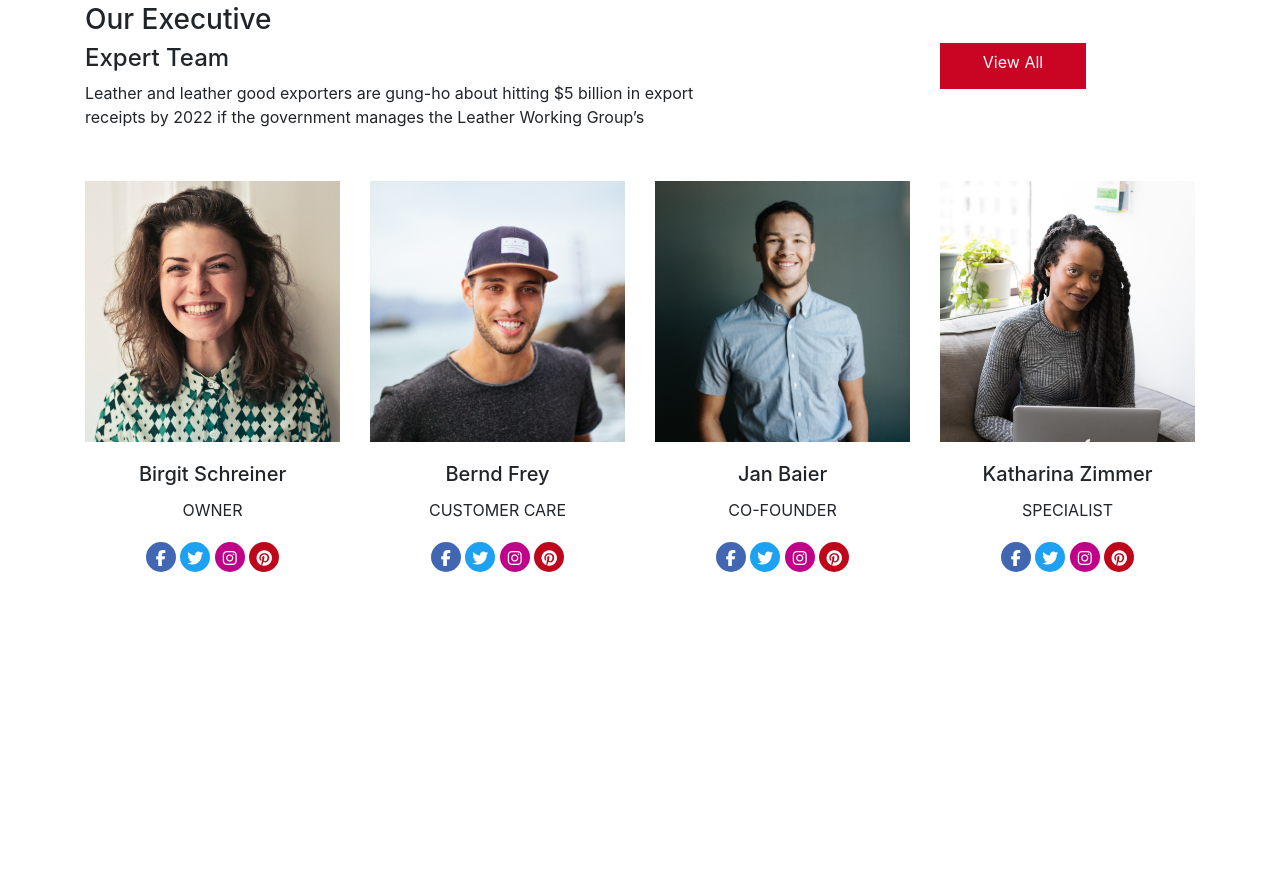
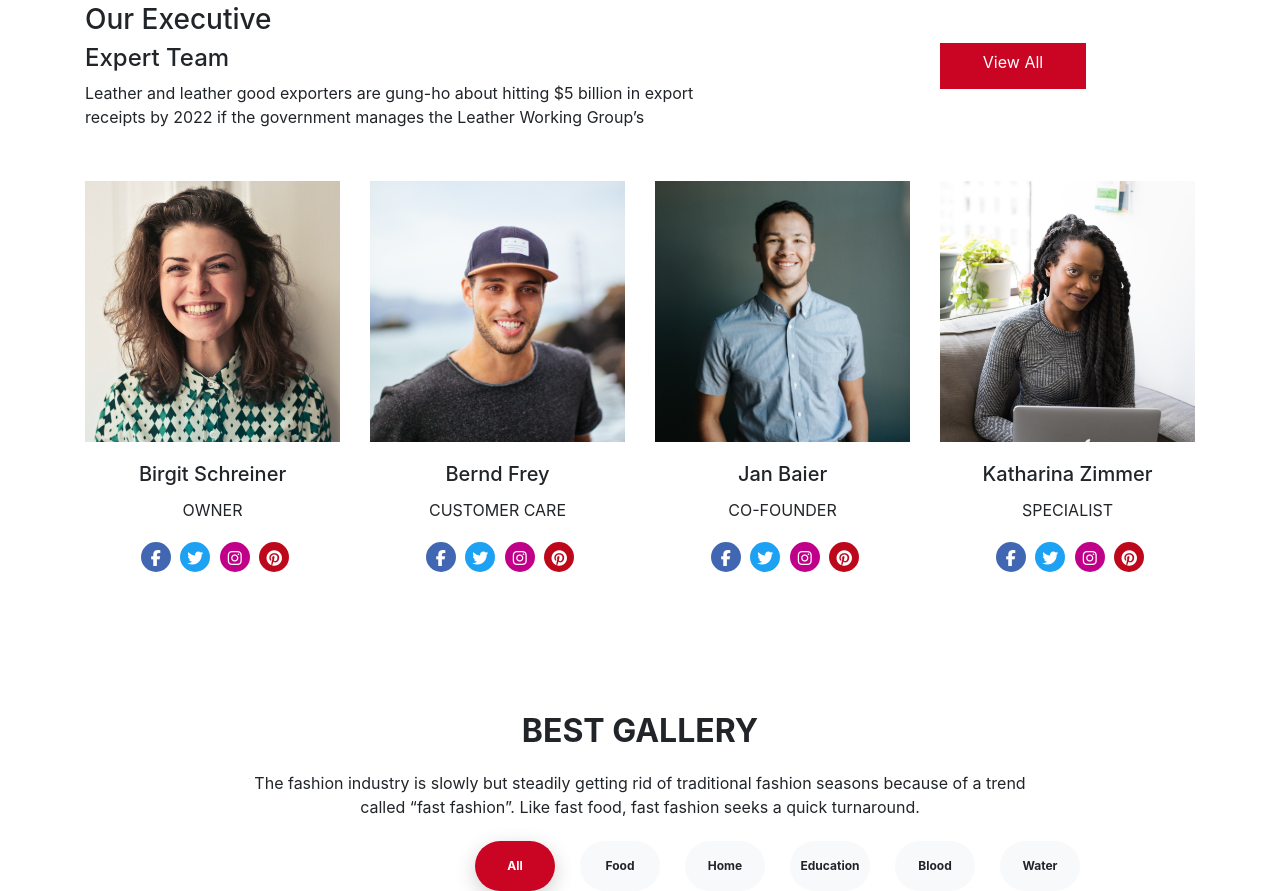
Before and after one commit to AlexZozulia/graduation-project, a website: page index.html in a window 1280 px wide. Shown: the part 4936-5827 px from the top of the page. Before the commit the page ends 5528 px from the top, so only its background shows below. Drawn offline with Linux system fonts and the light colour scheme; files whose address does not match are found by name.

Commit message:
best gallery

```diff
--- a/index.html
+++ b/index.html
@@ -457,6 +457,30 @@
     </div>
 </section>
 
+
+<section class="best-gallery">
+    <div class="container">
+        <h2>BEST GALLERY</h2>
+        <p>The fashion industry is slowly but steadily getting rid of traditional fashion seasons because of a trend <br>
+            called “fast fashion”. Like fast food, fast fashion seeks a quick turnaround. <br>
+            Consumers are constantly looking for new designs and denying waiting until another fashion season begins.</p>
+
+    </div>
+    <div class="span-gallery">
+        <a class="badge badge-pill badge-danger">All</a>
+        <a class="badge badge-pill badge-light">Food</a>
+        <a class="badge badge-pill badge-light">Home</a>
+        <a class="badge badge-pill badge-light">Education</a>
+        <a class="badge badge-pill badge-light">Blood</a>
+        <a class="badge badge-pill badge-light">Water</a>
+    </div>
+
+
+</section>
+
+
+
+
 <script src="build/js/script.min.js"></script>
 </body>
 </html>
--- a/package.json
+++ b/package.json
@@ -4,11 +4,12 @@
   "description": "",
   "main": "index.js",
   "dependencies": {
+    "acorn": ">=5.7.4",
     "browser-sync": "^2.26.7",
     "del": "^5.1.0",
     "gulp": "^4.0.2",
-    "minimist": ">=1.2.2",
-    "acorn": ">=5.7.4"
+    "lightbox2": "^2.11.1",
+    "minimist": ">=1.2.2"
   },
   "devDependencies": {
     "autoprefixer": "^9.7.0",
--- /dev/null
+++ b/scss/main-parts/_section-best-gallery.scss
@@ -0,0 +1,39 @@
+.best-gallery{
+  background-color: #ffff;
+  margin-top: 120px;
+
+
+    h2 {
+      font-weight: bold;
+      text-align: center;
+      margin-top: 20px;
+    }
+    p {
+      overflow: hidden;
+      height: 50px;
+      text-align: center;
+      margin-top: 20px;
+    }
+
+  }
+    .span-gallery{
+      display: flex;
+      flex-wrap: wrap;
+
+      margin-top: 20px ;
+      size: 130px;
+      padding-left: 450px;
+      .badge-pill:first-child{
+        color: #ffff;
+        box-shadow:  0 6px 20px 0 rgba(0, 0, 0, 0.19);
+      }
+
+      .badge-pill{
+        height: 50px;
+        width: 80px;
+        padding-top: 19px;
+        margin-left: 25px;
+
+      }
+
+  }
--- a/scss/main-parts/_section-expert-team.scss
+++ b/scss/main-parts/_section-expert-team.scss
@@ -20,6 +20,7 @@
         width: 30px;
         height: 30px;
         padding-top: 8px;
+        margin-left: 5px;
       }
       .fa-twitter{
         background-color: #1DA1F2;
@@ -28,6 +29,8 @@
         width: 30px;
         height: 30px;
         padding-top: 8px;
+        margin-left: 5px;
+
 
       }
       .fa-instagram {
@@ -37,6 +40,8 @@
         width: 30px;
         height: 30px;
         padding-top: 8px;
+        margin-left: 5px;
+
       }
       .fa-pinterest {
         background-color: #BD081B;
@@ -44,7 +49,11 @@
         color: #ffff;
         width: 30px;
         height: 30px;
-        padding-top: 8px;}
+        padding-top: 8px;
+        margin-left: 5px;
+
+
+      }
 
     }
 
--- a/scss/theme.scss
+++ b/scss/theme.scss
@@ -10,6 +10,7 @@
 @import "main-parts/section-donation";
 @import "main-parts/section-сauses";
 @import "main-parts/section-expert-team";
+@import "main-parts/section-best-gallery";
 
 
 @import "dist/lightbox.min";
```
Also changed, not shown: dist/theme.css, img/images/NoPathCopy.png (added), img/images/NoPathCopy14.png (added), img/images/NoPathCopy18.png (added), 3 other files.
